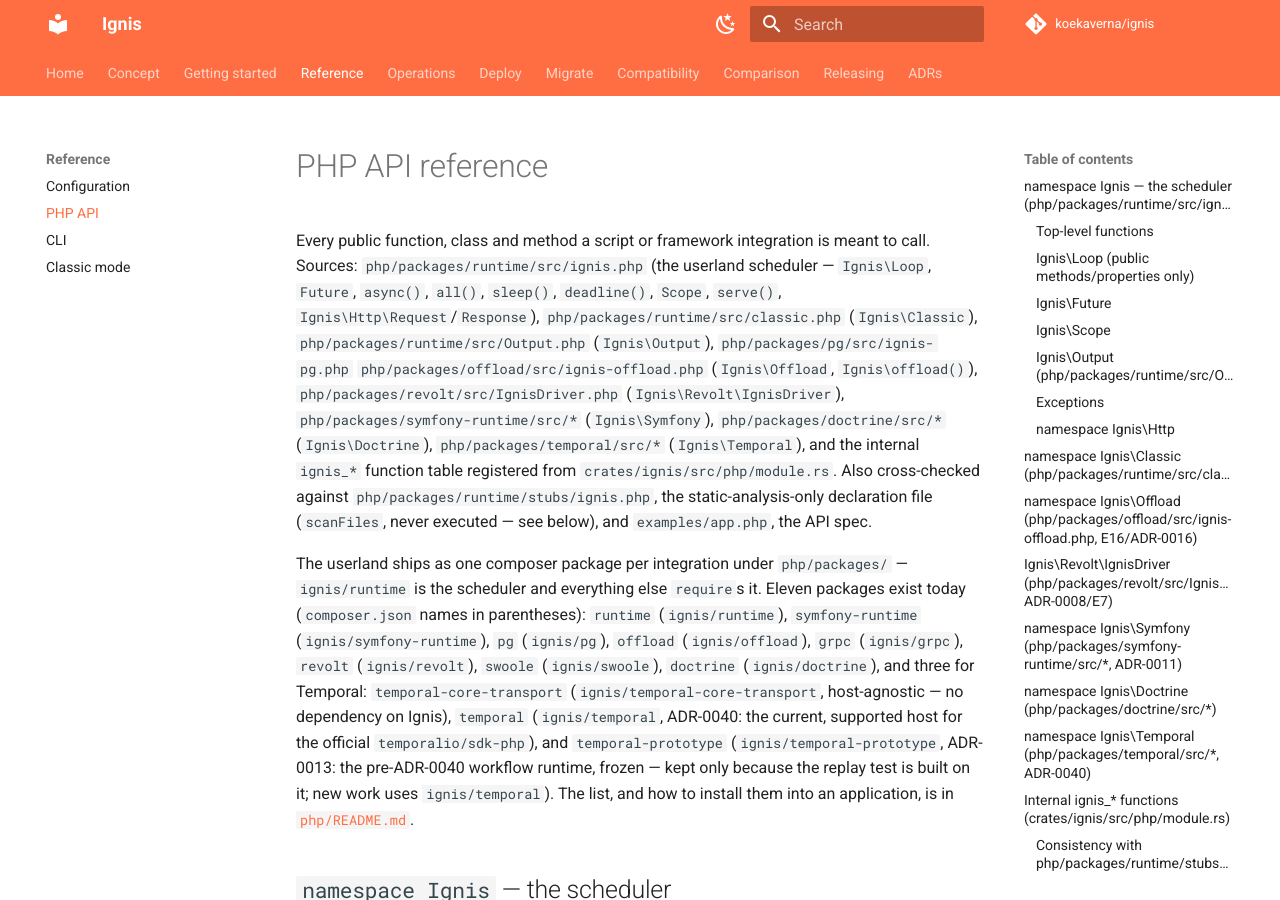
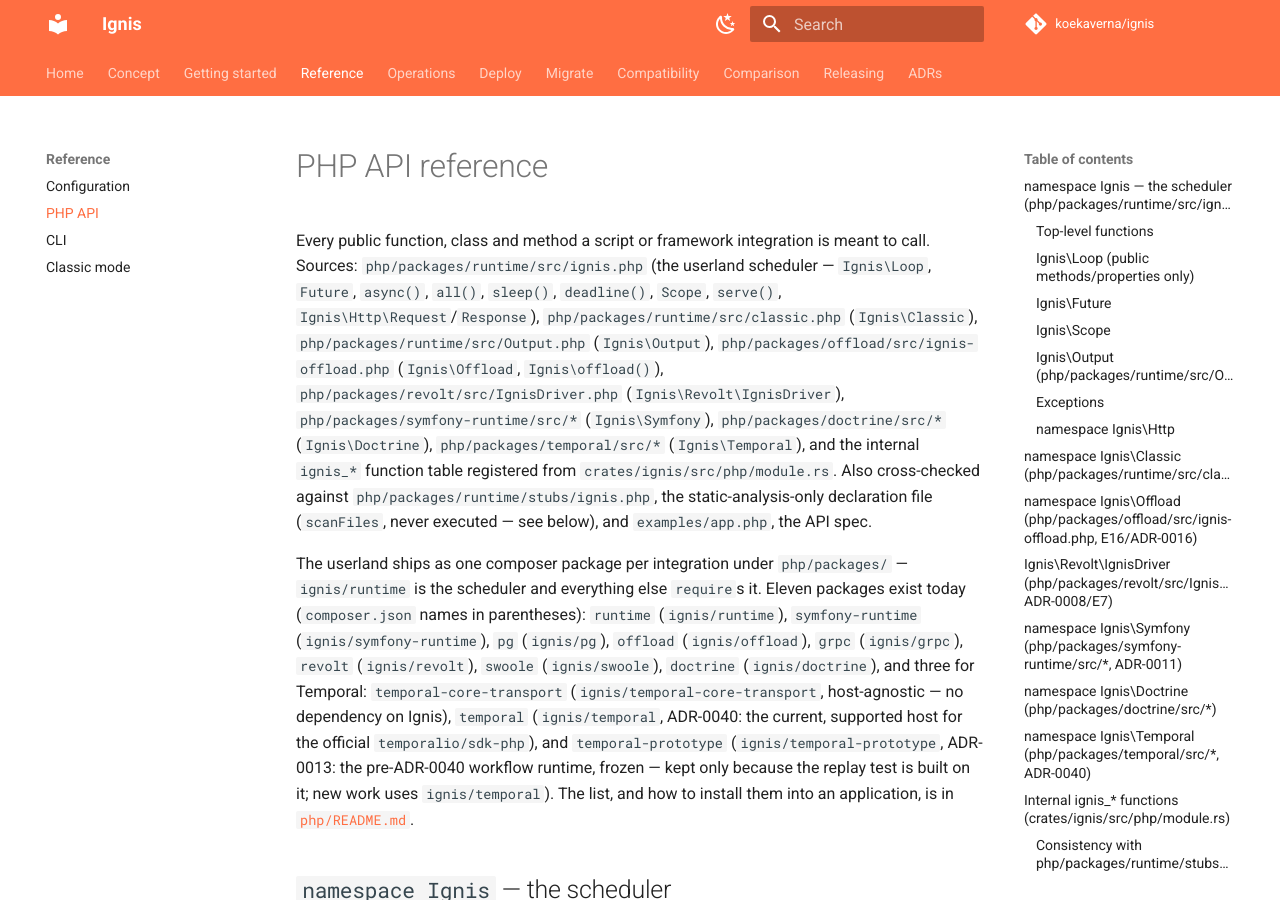
Before and after one commit to koekaverna/ignis, an MkDocs documentation site: the page built from docs/reference/php-api.md, in a window 1280 px wide and 900 px high. Built offline with MkDocs 1.6.1 and Material for MkDocs 9.7.7, drawn with Linux system fonts in a browser that asks for light colours; comment, search, counter and statistics services are not loaded.

Commit message:
docs: the last two live pointers to the deleted pg package (V-87 follow-up)

```diff
--- a/docs/reference/php-api.md
+++ b/docs/reference/php-api.md
@@ -3,7 +3,7 @@
 Every public function, class and method a script or framework integration is meant to call.
 Sources: `php/packages/runtime/src/ignis.php` (the userland scheduler — `Ignis\Loop`, `Future`, `async()`, `all()`,
 `sleep()`, `deadline()`, `Scope`, `serve()`, `Ignis\Http\Request`/`Response`), `php/packages/runtime/src/classic.php`
-(`Ignis\Classic`), `php/packages/runtime/src/Output.php` (`Ignis\Output`), `php/packages/pg/src/ignis-pg.php`
+(`Ignis\Classic`), `php/packages/runtime/src/Output.php` (`Ignis\Output`),
 `php/packages/offload/src/ignis-offload.php` (`Ignis\Offload`, `Ignis\offload()`),
 `php/packages/revolt/src/IgnisDriver.php` (`Ignis\Revolt\IgnisDriver`), `php/packages/symfony-runtime/src/*`
 (`Ignis\Symfony`), `php/packages/doctrine/src/*` (`Ignis\Doctrine`), `php/packages/temporal/src/*`
```
Also changed, not shown: CLAUDE.md (+1 -1 lines).
